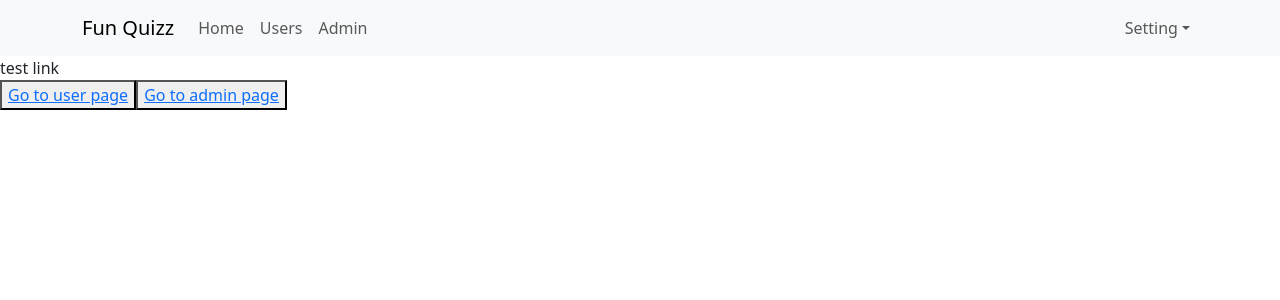
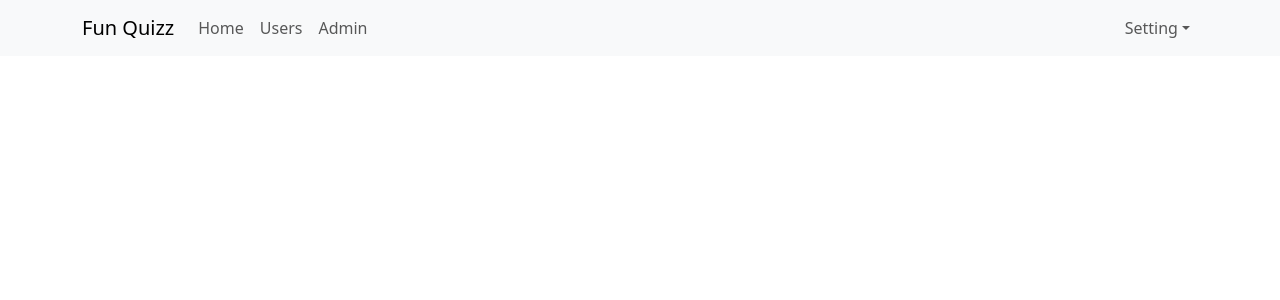
Before and after one commit to AnhDuyDao/test-demo-react, a React (Create React App) app: page / in a window 1280 px wide. Shown: the top 300 px of the page. Built offline with nearby package versions, Linux system fonts and the light colour scheme.

Commit message:
Session 49

```diff
--- a/src/App.js
+++ b/src/App.js
@@ -1,21 +1,20 @@
 import './App.scss';
 import Header from './components/Header/Header';
-import { Link } from 'react-router-dom';
+import { Outlet } from 'react-router-dom';
 
 const App = () => {
 
 	return (
 		<div className="app-container">
-			<Header></Header>
-			<div>
-				test link
-				<div>
-					<button>
-						<Link to="/users">Go to user page</Link>
-					</button>
-					<button>
-						<Link to="/admins">Go to admin page</Link>
-					</button>
+			<div className='header-container'>
+				<Header />
+			</div>
+			<div className='main-container'>
+				<div className='sidenav-container'>
+
+				</div>
+				<div className='app-content'>
+					<Outlet />
 				</div>
 			</div>
 		</div>
--- a/src/index.js
+++ b/src/index.js
@@ -20,9 +20,10 @@
     {/* <React.StrictMode> */}
     <BrowserRouter>
       <Routes>
-        <Route path='/' element={<App />} />
-        <Route path='users' element={<User />} />
-        <Route path='admins' element={<Admin />} />
+        <Route path='/' element={<App />}>
+          <Route path='users' element={<User />} />
+          <Route path='admins' element={<Admin />} />
+        </Route>
       </Routes>
     </BrowserRouter>
     {/* </React.StrictMode> */}
```
